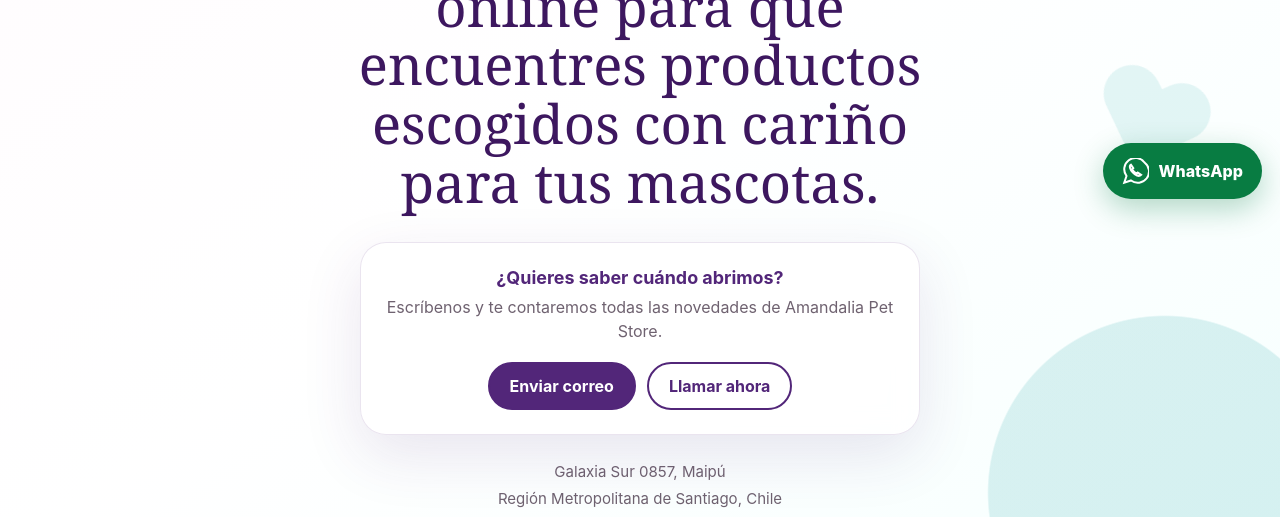
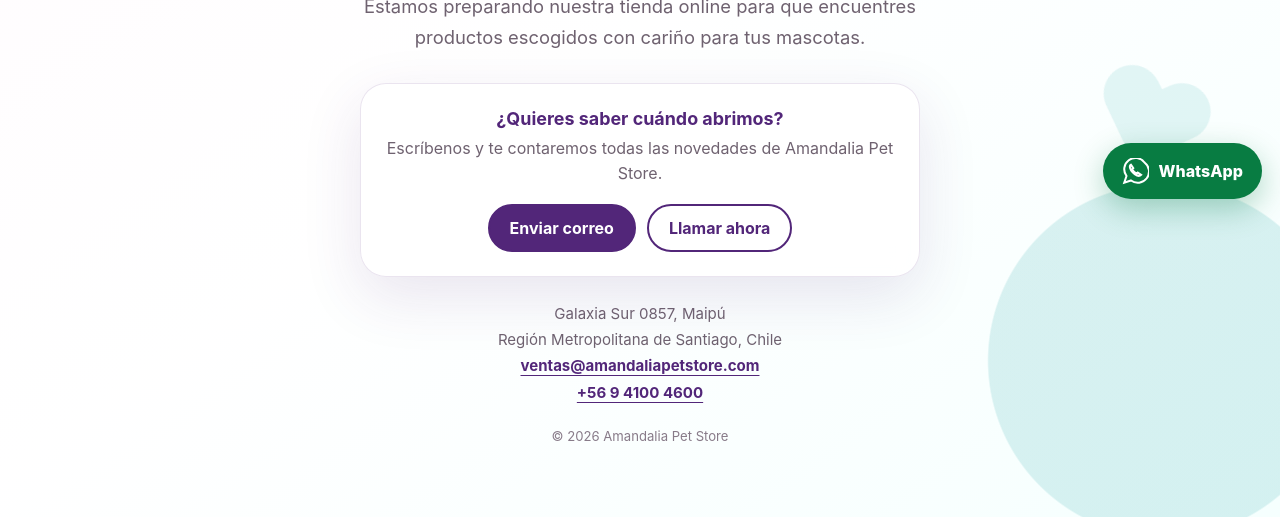
Before and after one commit to Paula-rojaso/amandalia-proximamente, a plain HTML site: page index.html in a window 1280 px wide. Shown: the part 583-1100 px from the top of the page. Drawn offline with Linux system fonts and the light colour scheme.

Commit message:
se hace rollback

```diff
--- a/index.html
+++ b/index.html
@@ -259,7 +259,8 @@
 
         <img class="logo" src="logo-amandalia.png" alt="Amandalia Pet Store: cuidamos a tus mascotas como en casa" width="330" height="330" decoding="async" fetchpriority="high" />
 
-        <h1 id="main-title">Estamos trabajando en nuestra tienda online para que encuentres productos escogidos con cariño para tus mascotas.</h1>
+        <h1 id="main-title">Todo para regalonear a quienes más quieres</h1>
+        <p class="intro">Estamos preparando nuestra tienda online para que encuentres productos escogidos con cariño para tus mascotas.</p>
 
         <section class="contact-card" aria-labelledby="contact-title">
           <h2 id="contact-title">¿Quieres saber cuándo abrimos?</h2>
```
